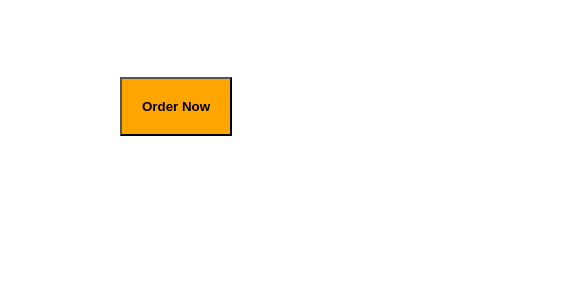
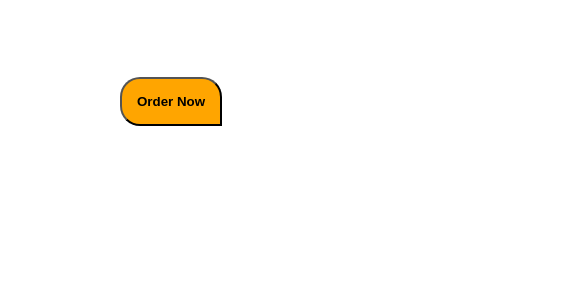
Before and after one commit to Wannjer1/MPP24BURGERpalace, a plain HTML site: page index.html in a window 1280 px wide. Shown: the part 435-722 px from the top of the page, 0-567 px from the left. Drawn offline with Linux system fonts and the light colour scheme.

Commit message:
Changes to button

```diff
--- a/style.css
+++ b/style.css
@@ -22,7 +22,7 @@
 }
 
 .logo #img {
-    width: 80px;
+    width: 85px;
     height: 80px;
     margin-left: 25px;
 }
@@ -80,9 +80,9 @@
     }
 
 .section1 .tagline #button1{
-        border-radius:4em 4em 4em 0 4em;
+        border-radius:20px 20px 0 20px;
         margin: 40px 50px 0 120px;
-        padding: 20px;
+        padding: 15px;
         background-color: orange;
         font-weight: bold;
     }
```
